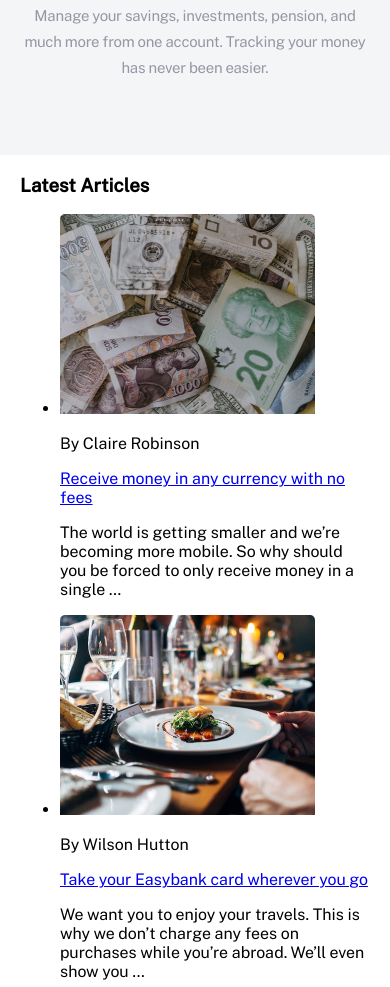
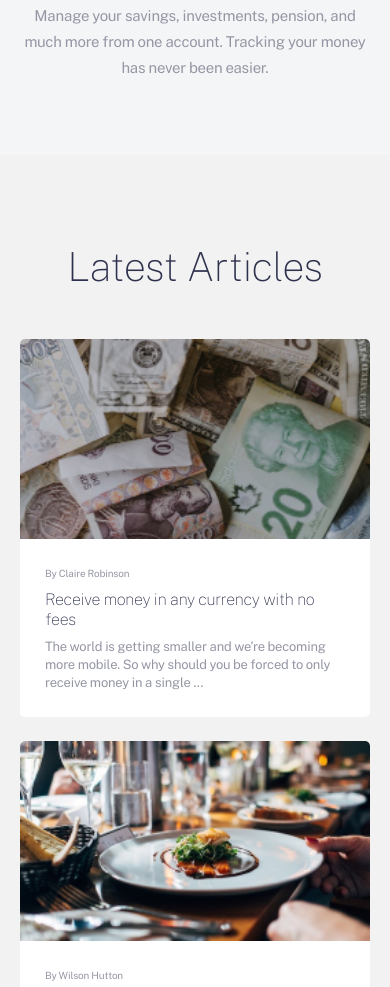
Before and after one commit to rasuloff789/easy-bank, a plain HTML site: page index.html in a window 390 px wide. Shown: the part 1274-2261 px from the top of the page. Drawn offline with Linux system fonts and the light colour scheme.

Commit message:
articles part responsive end

```diff
--- a/index.html
+++ b/index.html
@@ -96,7 +96,7 @@
                       <img src="img/valyuta.jpg" srcset="img/valyuta.jpg 1x ,img/valyuta@2x.jpg 2x" width="255" height="200" alt="" class="article-img">
                     </picture>
                     <div class="article-inner">
-                      <p class="article-item-author">By Claire Robinson</p>
+                      <p class="article-author">By Claire Robinson</p>
                       <a href="/" class="article-link">Receive money in any currency with no fees</a>
                       <p class="article-text">The world is getting smaller and we’re becoming more mobile. So why should you be forced to only receive money in a single …</p>
                     </div>
@@ -106,7 +106,7 @@
                       <img src="img/ovqat.jpg" srcset="img/ovqat.jpg 1x ,img/ovqat@2x.jpg 2x" width="255" height="200" alt="" class="article-img">
                     </picture>
                     <div class="article-inner">
-                      <p class="article-item-author">By Wilson Hutton</p>
+                      <p class="article-author">By Wilson Hutton</p>
                       <a href="/" class="article-link">Take your Easybank card wherever you go</a>
                       <p class="article-text">We want you to enjoy your travels. This is why we don’t charge any fees on purchases while you’re abroad. We’ll even show you …</p>
                     </div>
@@ -116,7 +116,7 @@
                       <img src="img/samolyot.jpg" srcset="img/samolyot.jpg 1x ,img/samolyot@2x.jpg 2x" width="255" height="200" alt="" class="article-img">
                     </picture>
                     <div class="article-inner">
-                      <p class="article-item-author">By Claire Robinson</p>
+                      <p class="article-author">By Claire Robinson</p>
                       <a href="/" class="article-link">Our invite-only Beta accounts are now live!</a>
                       <p class="article-text">After a lot of hard work by the whole team, we’re excited to launch our closed beta. It’s easy to request an invite through the site ...</p>
                     </div>
@@ -126,7 +126,7 @@
                       <img src="img/sky.jpg" srcset="img/sky.jpg 1x ,img/sky@2x.jpg 2x" width="255" height="200" alt="" class="article-img">
                     </picture>
                     <div class="article-inner">
-                      <p class="article-item-author">By Wilson Hutton</p>
+                      <p class="article-author">By Wilson Hutton</p>
                       <a href="/" class="article-link">Treat yourself without worrying about money</a>
                       <p class="article-text">Our simple budgeting feature allows you to separate out your spending and set realistic limits each month. That means you …</p>
                     </div>
--- /dev/null
+++ b/scss/blocks/_article.scss
@@ -0,0 +1,99 @@
+.article{
+  padding: 80px 0;
+  background-color: #f2f2f2;
+  .container{
+    display: flex;
+    flex-direction: column;
+  }
+  &-heading{
+    font-weight: 100;
+    font-size: 40px;
+    line-height: 64px;
+    letter-spacing: -0.714286px;
+    color: #2D314D;
+    margin-top: 0;
+    margin-bottom: 40px;
+    @media only screen and(max-width:800px) {
+     text-align: center;
+     }
+  }
+  &__list{
+    margin: 0 -11.25px;
+    padding: 0;
+    list-style-type: none;
+    max-width: 100%;
+    display: flex;
+    flex-wrap: wrap;
+    justify-content: space-between;
+    @media only screen and(max-width:750px) {
+     margin: 0;
+      }
+  }
+  &-item{
+    max-width: 255px;
+    margin: 0 11.25px;
+    display: flex;
+    flex-direction: column;
+    border-radius: 5px;
+    overflow: hidden;
+    background-color: #fff;
+    flex-grow: 1;
+   @media only screen and(max-width:1100px) {
+     max-width: 30%;
+     margin-bottom: 24px ;
+   }
+   @media only screen and(max-width:800px) {
+   max-width: 45%;
+  }
+  @media only screen and(max-width:750px) {
+    margin-left: 0;
+    margin-right: 0;
+    max-width: 48%;
+    }
+    @media only screen and(max-width:500px) {
+     max-width: 100%;
+       }
+  }
+  &-img{
+    width: 100%;
+    height: 200px;
+    object-fit: cover;
+    display: block;
+  }
+  &-inner{
+    padding: 25px;
+    width: 100%;
+  }
+  &-author{
+    font-size: 10px;
+    line-height: 18px;
+    margin-top: 0;
+    letter-spacing: -0.15625px;
+    margin-bottom: 8px;
+    color: #9597A5;
+
+  }
+  &-link{
+    font-weight: 100;
+    font-size: 16px;
+    line-height: 20px;
+    display: inline-block;
+    margin-top: 0;
+    margin-bottom: 8px;
+    letter-spacing: -0.285714px;
+    color: #2D314D;
+    text-decoration: none;
+    transition: color ease 0.4s;
+    &:hover{
+      color: #30C88F;
+    }
+  }
+  &-text{
+    font-size: 13px;
+    line-height: 18px;
+    letter-spacing: -0.203125px;
+    margin: 0;
+    color: #9597A5;
+    margin-top: auto;
+  }
+}
--- a/scss/blocks/_blocks.scss
+++ b/scss/blocks/_blocks.scss
@@ -3,3 +3,4 @@
 @import "hamburger-button";
 @import "hero";
 @import "comfort";
+@import "article";
```
Also changed, not shown: css/main.css, img/facebook-logo.svg (added), img/instagram-logo.svg (added), img/pinterest-logo.svg (added), img/twitter-logo.svg (added), img/youtube-logo.svg (added), 1 other file.
